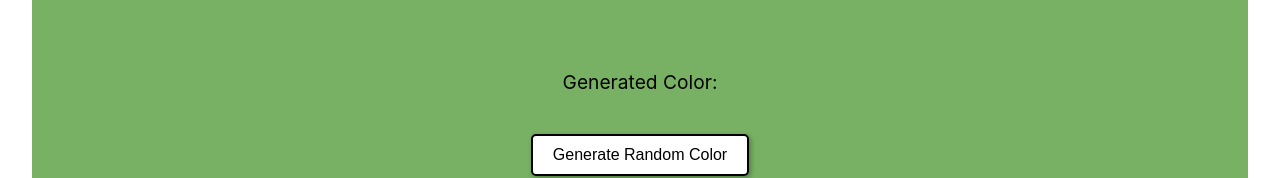
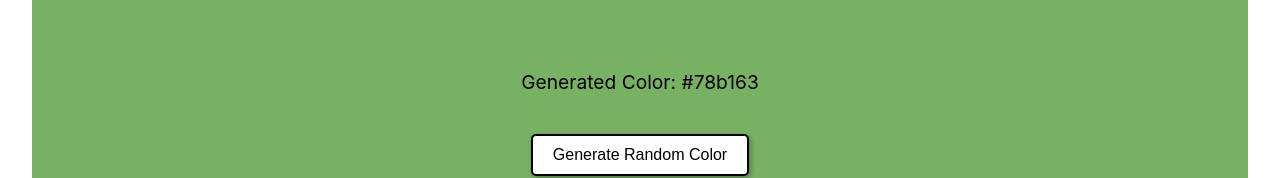
Before and after one commit to alexaldearroyo/react-random-color-generator, a React app: page / in a window 1280 px wide. Both pictures are taken after a click on the button "Generate Random Color". Shown: the part 267-445 px from the top of the page. Built offline with nearby package versions, Linux system fonts and the light colour scheme; the HTML template or start-up script is replaced by a standard one.

Commit message:
Add text according to hex of random color

```diff
--- a/src/App.js
+++ b/src/App.js
@@ -64,12 +64,12 @@ const Text = styled.p`
 
 export default function App() {
   const [bgColor, setBgColor] = useState('#f0f0f0');
-  const [showText, setShowText] = useState(false);
+  const [generatedColor, setGeneratedColor] = useState('');
 
   const generateRandomColor = () => {
     const randomColor = `#${Math.floor(Math.random() * 16777215).toString(16)}`;
     setBgColor(randomColor);
-    setShowText(true);
+    setGeneratedColor(randomColor);
   };
 
   return (
@@ -78,7 +78,7 @@ export default function App() {
         <p>React Random Color Generator</p>
       </Header>
       <Container bgColor={bgColor}>
-        {showText && <Text>Generated Color: </Text>}
+        {!!generatedColor && <Text>Generated Color: {generatedColor}</Text>}
         <Button onClick={generateRandomColor}>Generate Random Color</Button>
       </Container>
       <Footer>
```
